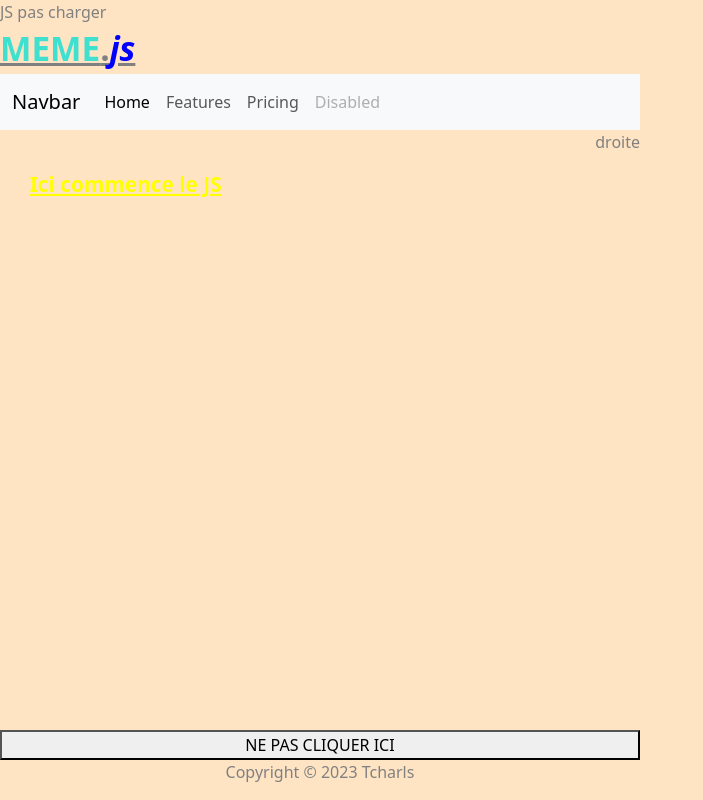
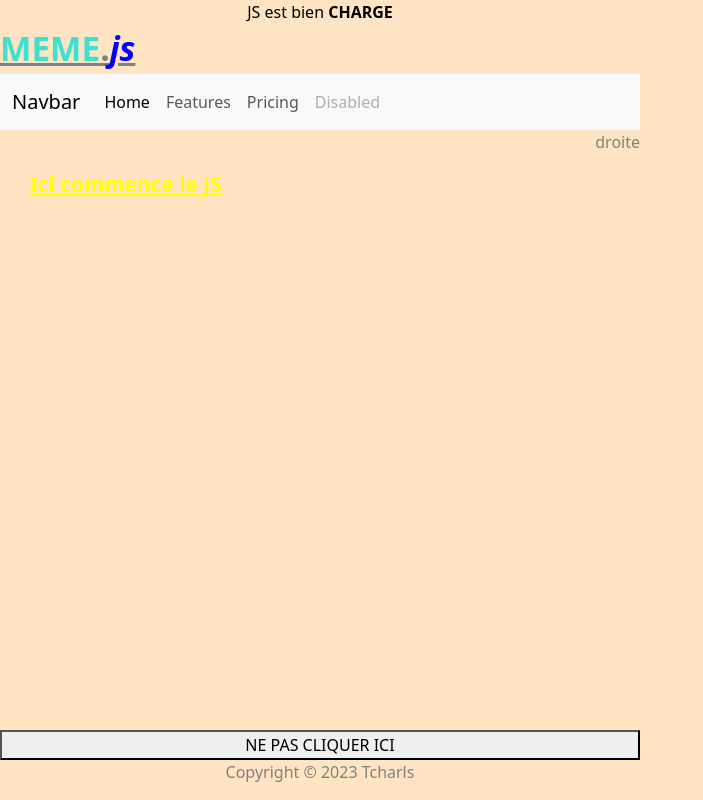
Before and after one commit to Tcharls/Formation_JS_2023, a website: page index.html in a window 1280 px wide. Shown: the whole page, without its empty margins (0-703 px from the left). Drawn offline with nearby package versions, Linux system fonts and the light colour scheme.

Commit message:
acces balise modif contenu JS File

```diff
--- a/js/index.js
+++ b/js/index.js
@@ -0,0 +1,4 @@
+var jsLoadedNode=document.querySelector('#is-js-loaded')
+jsLoadedNode.innerHTML="JS est bien <b>CHARGE</b>"
+jsLoadedNode.style.color="black"
+jsLoadedNode.style.textAlign="center"
--- a/styles/style.css
+++ b/styles/style.css
@@ -14,7 +14,6 @@ header {
 #meme {
   color: turquoise;
   text-transform: uppercase;
-
 }
 
 #js {
@@ -42,6 +41,6 @@ footer {
   height: 100%;
 }
 
-#meme-viewer> :first-child {
+#meme-viewer > :first-child {
   flex-grow: 1;
 }
```
Also changed, not shown: index.html (+1 -1 lines). Lines whose indentation alone changed are shown as unchanged.
